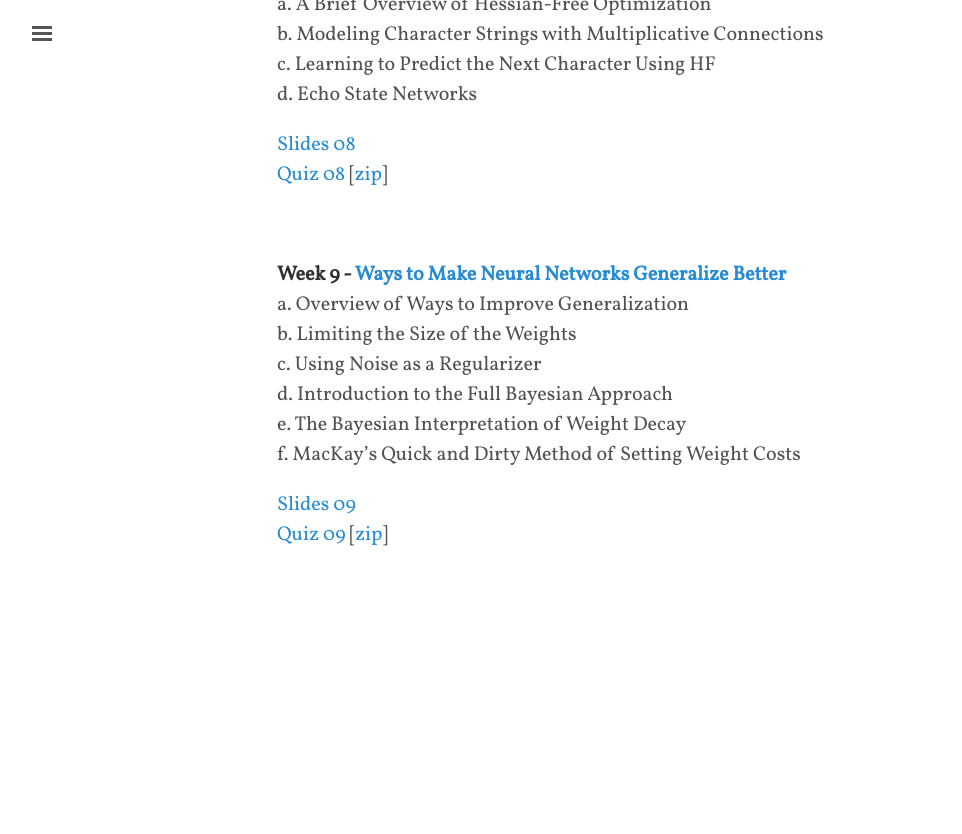
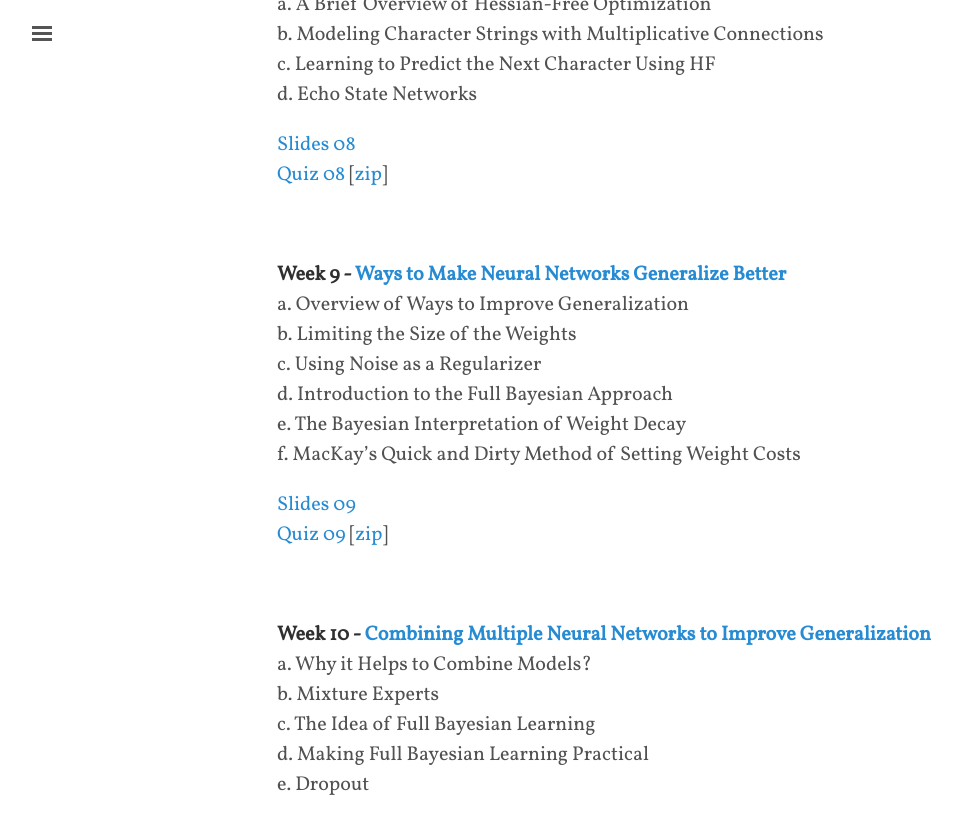
Before and after one commit to shevapato2008/myBlog, a Jekyll site: the page built from algorithms/machinelearning/nnml/index.md, in a window 1280 px wide and 900 px high, scrolled down 2866 px. Shown: the top 834 px of the window, without its empty margins (3-965 px from the left). Built offline with Jekyll 4.4.1, drawn with Linux system fonts in a browser that asks for light colours; some web fonts are replaced; comment, search, counter and statistics services are not loaded; before the commit the page ends 3516 px from its top, so only the background shows below that.

Commit message:
Updated.

```diff
--- a/algorithms/machinelearning/nnml/index.md
+++ b/algorithms/machinelearning/nnml/index.md
@@ -127,4 +127,13 @@ f. MacKay's Quick and Dirty Method of Setting Weight Costs<br>
 [Quiz 09]({{site.baseurl}}/algorithms/machinelearning/nnml/quizzes/quiz09 "Quiz 9")
 [[zip]({{site.baseurl}}/algorithms/machinelearning/nnml/quizzes/quiz09/quiz09.zip "quiz09.zip")]<br>
 
+<br>
+
+**Week 10 - [Combining Multiple Neural Networks to Improve Generalization]({{site.baseurl}}/algorithms/machinelearning/nnml/week10)**<br>
+a. Why it Helps to Combine Models?<br>
+b. Mixture Experts<br>
+c. The Idea of Full Bayesian Learning<br>
+d. Making Full Bayesian Learning Practical<br>
+e. Dropout<br>
+
 <br><br>
```
